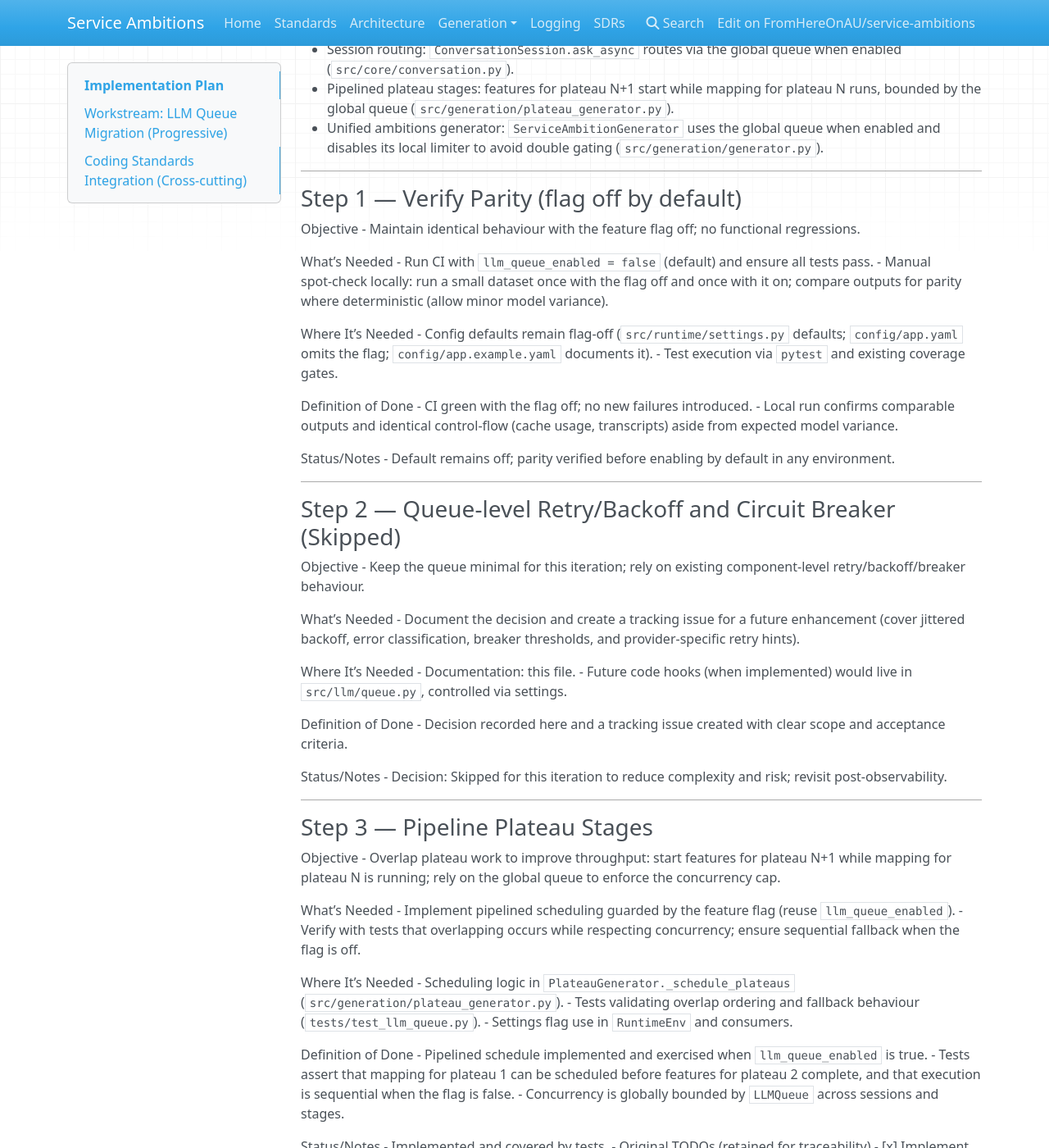
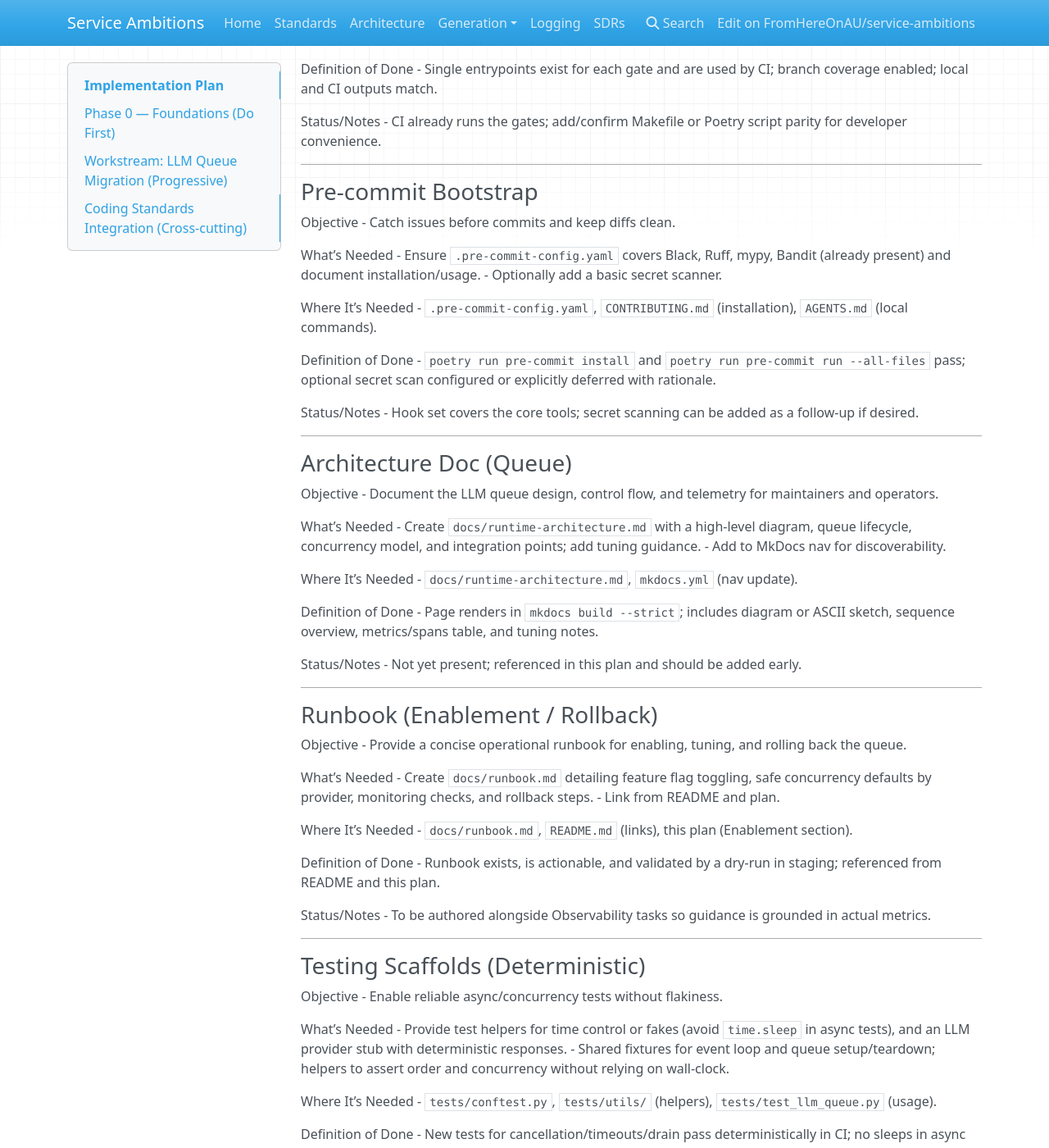
Before and after one commit to fenrick/service-ambitions, an MkDocs documentation site: the page built from docs/implementation_plan.md, in a window 1280 px wide and 1400 px high, scrolled down 647 px. Shown: the whole window at 82% size. Built offline with MkDocs 1.6.1, drawn with Linux system fonts in a browser that asks for light colours; nearby versions of some CDN libraries; some of the changed text lies outside the part shown.

Commit message:
docs: add Phase 0 — Foundations (Do First) covering tooling/CI parity, pre-commit, architecture doc, runbook, deterministic test scaffolds, error taxonomy, telemetry redaction, unified commands, and coverage hygiene

```diff
--- a/docs/implementation_plan.md
+++ b/docs/implementation_plan.md
@@ -10,6 +10,185 @@ Conventions for each item in this plan:
 - Status/Notes: current state, decisions, or traceability items.
 
 ---
+
+## Phase 0 — Foundations (Do First)
+
+Early, cross‑cutting tasks to unblock safe implementation and rollout. Complete these before substantial feature work.
+
+### Tooling and CI Parity
+
+Objective
+- Guarantee local and CI run the same gates with identical flags; minimise drift.
+
+What’s Needed
+- Confirm `pyproject.toml` tool configs match coding standards (Ruff selects incl. `C901`, docstring convention `google`, Black preview flags); ensure coverage branch tracking is enabled.
+- Add convenience commands (scripts or Makefile targets) to run `fmt`, `lint`, `type`, `sec`, `audit`, `test` consistently.
+- Ensure CI workflows call the same commands to avoid divergence.
+
+Where It’s Needed
+- `pyproject.toml`, `Makefile`, `.github/workflows/*.yml`.
+
+Definition of Done
+- Single entrypoints exist for each gate and are used by CI; branch coverage enabled; local and CI outputs match.
+
+Status/Notes
+- CI already runs the gates; add/confirm Makefile or Poetry script parity for developer convenience.
+
+---
+
+### Pre‑commit Bootstrap
+
+Objective
+- Catch issues before commits and keep diffs clean.
+
+What’s Needed
+- Ensure `.pre-commit-config.yaml` covers Black, Ruff, mypy, Bandit (already present) and document installation/usage.
+- Optionally add a basic secret scanner.
+
+Where It’s Needed
+- `.pre-commit-config.yaml`, `CONTRIBUTING.md` (installation), `AGENTS.md` (local commands).
+
+Definition of Done
+- `poetry run pre-commit install` and `poetry run pre-commit run --all-files` pass; optional secret scan configured or explicitly deferred with rationale.
+
+Status/Notes
+- Hook set covers the core tools; secret scanning can be added as a follow‑up if desired.
+
+---
+
+### Architecture Doc (Queue)
+
+Objective
+- Document the LLM queue design, control flow, and telemetry for maintainers and operators.
+
+What’s Needed
+- Create `docs/runtime-architecture.md` with a high‑level diagram, queue lifecycle, concurrency model, and integration points; add tuning guidance.
+- Add to MkDocs nav for discoverability.
+
+Where It’s Needed
+- `docs/runtime-architecture.md`, `mkdocs.yml` (nav update).
+
+Definition of Done
+- Page renders in `mkdocs build --strict`; includes diagram or ASCII sketch, sequence overview, metrics/spans table, and tuning notes.
+
+Status/Notes
+- Not yet present; referenced in this plan and should be added early.
+
+---
+
+### Runbook (Enablement / Rollback)
+
+Objective
+- Provide a concise operational runbook for enabling, tuning, and rolling back the queue.
+
+What’s Needed
+- Create `docs/runbook.md` detailing feature flag toggling, safe concurrency defaults by provider, monitoring checks, and rollback steps.
+- Link from README and plan.
+
+Where It’s Needed
+- `docs/runbook.md`, `README.md` (links), this plan (Enablement section).
+
+Definition of Done
+- Runbook exists, is actionable, and validated by a dry‑run in staging; referenced from README and this plan.
+
+Status/Notes
+- To be authored alongside Observability tasks so guidance is grounded in actual metrics.
+
+---
+
+### Testing Scaffolds (Deterministic)
+
+Objective
+- Enable reliable async/concurrency tests without flakiness.
+
+What’s Needed
+- Provide test helpers for time control or fakes (avoid `time.sleep` in async tests), and an LLM provider stub with deterministic responses.
+- Shared fixtures for event loop and queue setup/teardown; helpers to assert order and concurrency without relying on wall‑clock.
+
+Where It’s Needed
+- `tests/conftest.py`, `tests/utils/` (helpers), `tests/test_llm_queue.py` (usage).
+
+Definition of Done
+- New tests for cancellation/timeouts/drain pass deterministically in CI; no sleeps in async paths; fixtures reused across tests.
+
+Status/Notes
+- Build before adding more queue edge‑case tests.
+
+---
+
+### Error Taxonomy
+
+Objective
+- Standardise error types for queue and provider failures to simplify handling and testing.
+
+What’s Needed
+- Define domain exceptions and wrap provider errors with causes; document retryable vs fatal classifications.
+
+Where It’s Needed
+- `src/llm/errors.py` (new) and usages in `src/llm/queue.py`, `src/core/conversation.py`, `src/generation/*`.
+
+Definition of Done
+- Tests assert exception types/messages; callers handle classes appropriately; no silent swallowing.
+
+Status/Notes
+- Create a tracking issue and introduce incrementally to avoid large refactors.
+
+---
+
+### Telemetry Redaction
+
+Objective
+- Ensure logs, spans, and metrics never leak secrets or PII.
+
+What’s Needed
+- Implement and apply a redaction helper for telemetry attributes; audit current spans/metrics for sensitive fields.
+
+Where It’s Needed
+- `src/observability/` (helper), `src/llm/queue.py` and call sites; documentation in `SECURITY.md`.
+
+Definition of Done
+- Bandit passes; manual spot‑checks show no sensitive data; tests cover redaction behaviour where practical.
+
+Status/Notes
+- Align with existing Logfire configuration and attributes.
+
+---
+
+### Commands Unification (DX)
+
+Objective
+- Provide a single set of commands to run all gates locally and in CI.
+
+What’s Needed
+- Add Make targets or Poetry scripts: `fmt`, `lint`, `type`, `sec`, `audit`, `test`, `check` (all).
+
+Where It’s Needed
+- `Makefile` and/or `pyproject.toml`.
+
+Definition of Done
+- `make check` (or `poetry run task check`) runs all gates; CI uses the same.
+
+Status/Notes
+- Consider keeping both Makefile and Poetry scripts for flexibility.
+
+---
+
+### Coverage Config Hygiene
+
+Objective
+- Avoid ambiguity by using a single coverage configuration.
+
+What’s Needed
+- Consolidate to one coverage config file and ensure branch coverage and thresholds are set.
+
+Where It’s Needed
+- `.coveragerc` and `coveragerc` (dedupe to one), CI pytest step.
+
+Definition of Done
+- Only one coverage config remains; CI and local runs read the same file; thresholds enforced.
+
+Status/Notes
+- Both `.coveragerc` and `coveragerc` currently exist; remove one after confirming usage.
 
 ## Workstream: LLM Queue Migration (Progressive)
 
```
